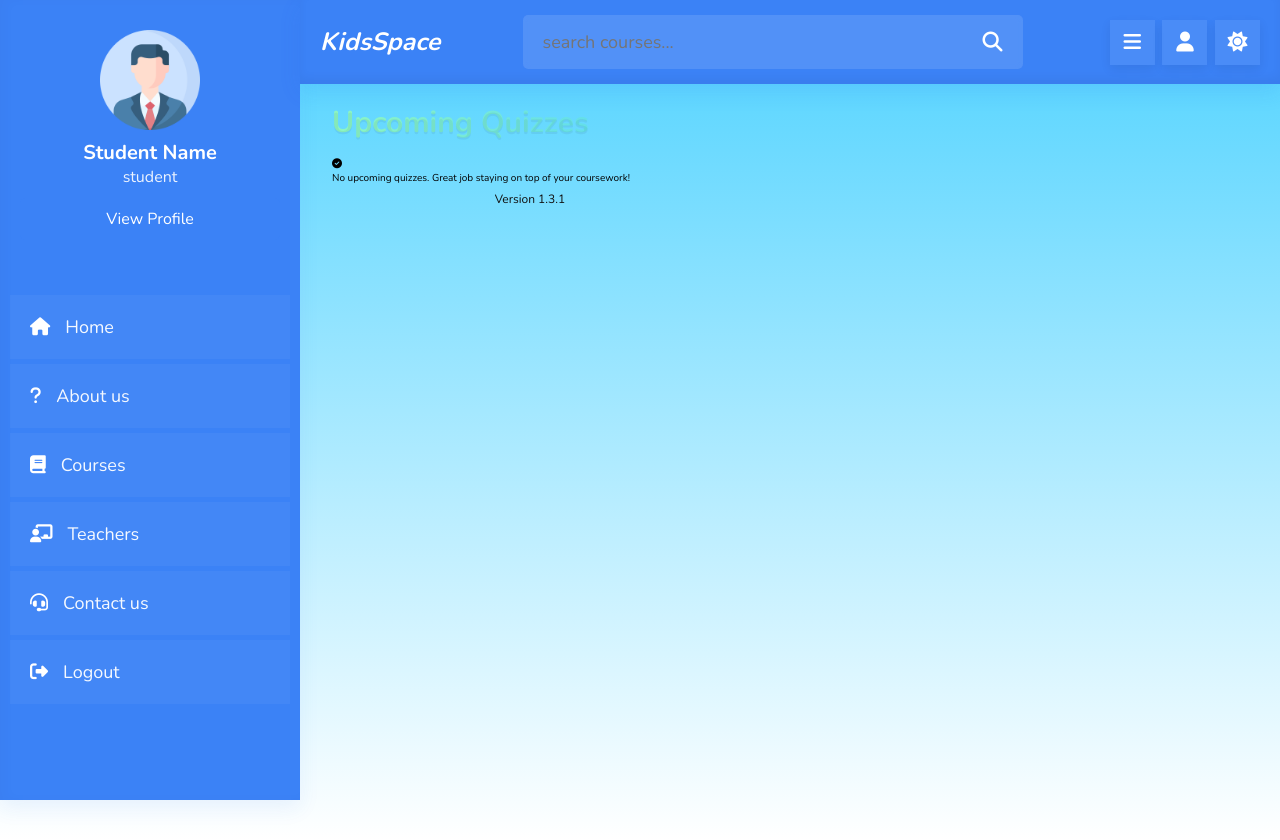
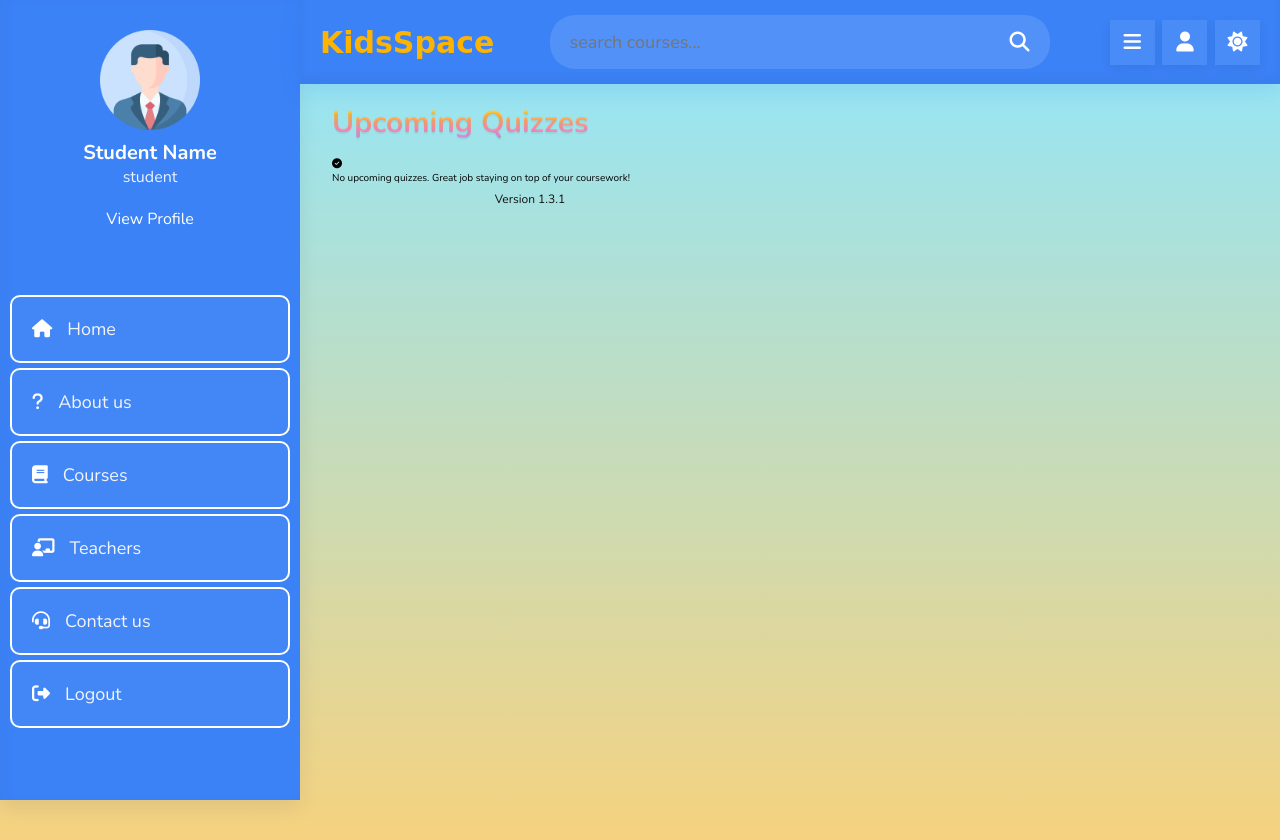
Before and after one commit to takucan1/SE-KidsSpace, a PHP site: page /studentpage/student_page.php in a window 1280 px wide. Run offline with PHP 8.4, Linux system fonts and the light colour scheme; the visitor is signed in with stand-in values (Sample User, id 1).

Commit message:
Refactor CSS styles for improved layout and design
Updated CSS variables and styles for header, sidebar, and dashboard elements. Improved responsiveness and visual aesthetics.

```diff
--- a/studentpage/student_page.css
+++ b/studentpage/student_page.css
@@ -3,8 +3,9 @@
 *:root{
     --main--color:#3b82f6;
     --main-dark:#2563eb;
-    --gradient-start:#4dd2ff;
-    --gradient-end:#ffffff;
+    --gradient-start:#8EE7FF;
+    --gradient-middle:#A5EECF;
+    --gradient-end:#F6D27F;
     --red:#c0392b;
     --orange:#FFD42A;
     --white:#ffffff;
@@ -180,15 +181,15 @@ section{
 }
 
 .header .flex .logo{
-    font-size: 2.5rem;
-    color: var(--white);
-    font-weight: bolder;
-    font-style: italic;
+    font-size: 30px;
+    font-weight: bold;
+    color: #ffb301;
+    font-family: cursive;
 }
 
 .header .flex .search-form{
     width: 50rem;
-    border-radius: .5rem;
+    border-radius: 2.5rem;
     display: flex;
     align-items: center;
     gap: 2rem;
@@ -335,7 +336,6 @@ section{
         font-size: 50%;
     }
 }
-
 .side-bar{
     position: fixed;
     top: 0; left: 0;
@@ -345,10 +345,9 @@ section{
     border-right: none;
     border-top-right-radius: 0;
     border-bottom-right-radius: 2.6rem;
-    box-shadow: 0 .8rem 2rem rgba(37,99,235,0.08), inset .6rem 0 1.2rem rgba(0,0,0,0.02);
+    box-shadow: 0 .8rem 2rem rgba(0, 17, 50, 0.08), inset .6rem 0 1.2rem rgba(7, 6, 6, 0.02);
     overflow-y: auto;
 }
-/* Sidebar scrollbar styles */
 .side-bar::-webkit-scrollbar {
     width: .8rem;
 }
@@ -402,17 +401,20 @@ section{
 /* Make navbar links more pill-like (bobbly) */
 .side-bar .navbar a{
     display: block;
-    padding: 1.2rem 1.6rem;
-    margin: .6rem 0;
+    padding: 2rem;
+    margin: .5rem 0;
     font-size: 1.8rem;
     border-radius: 1.6rem;
     background: rgba(255,255,255,0.04);
     transition: transform .14s ease, background .14s ease;
+
 }
-
-.side-bar .navbar a:hover{
-    transform: translateX(6px);
-    background: rgba(255,255,255,0.08);
+.side-bar .navbar a {
+    border: 2px solid #fff; /* thickness + color */
+    border-radius: 10px;     /* optional — for rounded corners */
+    padding: 10px;
+    display: block;
+    margin-bottom: 10px;
 }
 
 .side-bar .navbar a{
@@ -427,9 +429,22 @@ section{
     margin-right: 1.5rem;
     transition: .2s linear;
 }
+.side-bar .navbar a span{
+    color: rgba(251, 250, 250, 0.95);
+}
 
-.side-bar .navbar a span{
-    color: rgba(255,255,255,0.95);
+.side-bar .navbar a:hover{
+    transform: translateX(6px);
+    background-color: white;
+    border: 2px solid var(--main-dark); /* thickness + color */
+    border-radius: 10px;     /* optional — for rounded corners */
+    display: block;         /* ensures the box wraps entire row */
+}
+.side-bar .navbar a:hover span{
+    color: var(--main--color);
+}
+.side-bar .navbar a:hover i{
+    color: var(--main--color);
 }
 
 /* Styled scrollbar for sidebar navbar */
@@ -452,10 +467,6 @@ section{
 }
 
 
-
-
-
-
 /* Dashboard styles (moved from inline in student_page.php) */
 .dashboard-container{
     max-width:36rem;
@@ -467,13 +478,16 @@ section{
 
 /* Make header and sidebar friendly on smaller screens while keeping bobbly look */
 @media (max-width: 991px){
-    .header{border-bottom-left-radius:1.6rem;border-bottom-right-radius:1.6rem}
+    .header{border-bottom-left-radius:1.6rem;border: bottom right radius 1.6rem;}
     .side-bar{width:24rem}
     .side-bar .navbar{max-height: calc(100vh - 16rem)}
 }
 
-@media (max-width: 768px){
-    .side-bar{width:22rem}
+@media (max-width:768px){
+    .side-bar{width:22rem; display: none;}
+    .side-bar.active{display: block;}
+    body{padding-left: 0;}
+    body.sidebar-active{padding-left: 22rem;}
     .header::after{display:none}
 }
 
@@ -484,11 +498,11 @@ section{
 .header .flex .profile,
 .side-bar,
 .side-bar .profile,
-.side-bar .navbar a,
 .submission-item img,
 img{
-    border-radius: 0 !important;
+    border-radius: 0px !important;
 }
+
 
 /* ensure header decorative bubble not visible when radii removed */
 .header::after{display:none !important}
@@ -497,7 +511,11 @@ img{
     font-size:3rem;
     font-weight:900;
     margin:0.6rem 0 1.4rem;
-    background:linear-gradient(90deg,#8ef6c1,#4dd2ff);
+    background:linear-gradient(#fdf700, /* yellow */
+      #ffb347, /* orange */
+      #f78fb3, /* pink */
+      #a29bfe  /* purple */
+  );
     -webkit-background-clip:text;
     background-clip:text;
     -webkit-text-fill-color:transparent;
@@ -629,3 +647,6 @@ img{
 
 .submission-item[tabindex]{cursor:pointer}
 .submission-item:focus{box-shadow:0 0 0 .2rem rgba(108,99,255,0.15)}
+.take-quiz-btn {
+    margin-top: -10px; /* move up a little */
+}
```
